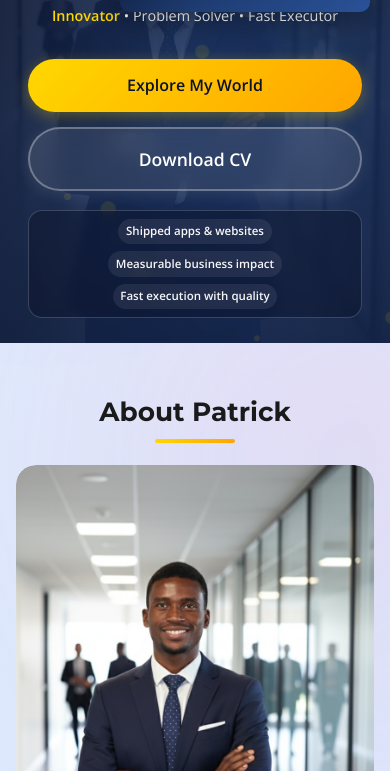
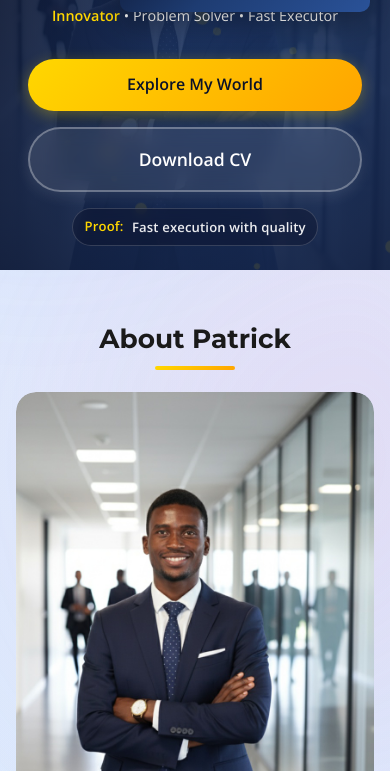
Before and after one commit to Benchog/My-Portfolio, a plain HTML site: page index.html in a window 390 px wide. Shown: the part 197-968 px from the top of the page. Drawn offline with nearby package versions, Linux system fonts and the light colour scheme.

Commit message:
Declutter mobile hero proof strip

```diff
--- a/index.html
+++ b/index.html
@@ -635,6 +635,37 @@
             background: rgba(255, 255, 255, 0.08);
         }
 
+        .proof-rotator {
+            margin-top: 1.05rem;
+            display: none;
+            align-items: center;
+            justify-content: center;
+            gap: 0.5rem;
+            padding: 0.45rem 0.75rem;
+            border-radius: 999px;
+            background: rgba(10, 17, 40, 0.40);
+            border: 1px solid rgba(255, 255, 255, 0.16);
+            backdrop-filter: blur(6px);
+            font-size: 0.82rem;
+            font-weight: 700;
+            letter-spacing: 0.01em;
+            color: rgba(255, 255, 255, 0.94);
+        }
+
+        .proof-rotator strong {
+            color: var(--accent-gold);
+        }
+
+        .proof-rotator .proof-rotator-text {
+            transition: opacity 220ms ease, transform 220ms ease;
+            will-change: opacity, transform;
+        }
+
+        .proof-rotator.is-fading .proof-rotator-text {
+            opacity: 0;
+            transform: translateY(2px);
+        }
+
         .project-impact {
             margin: -0.1rem 0 0.2rem;
             font-size: 0.8rem;
@@ -2145,6 +2176,16 @@
 
             .proof-chip {
                 font-size: 0.72rem;
+            }
+
+            /* De-clutter hero: use a single flowing proof line on mobile */
+            .proof-strip {
+                display: none;
+            }
+
+            .proof-rotator {
+                display: inline-flex;
+                max-width: 100%;
             }
 
             section {
@@ -2475,6 +2516,10 @@
                 <span class="proof-chip">Fast execution with quality</span>
             </div>
 
+            <p class="proof-rotator" id="proofRotator" aria-live="polite">
+                <strong>Proof:</strong> <span class="proof-rotator-text" id="proofRotatorText">Shipped apps &amp; websites</span>
+            </p>
+
         </div>
     </section>
 
@@ -2486,7 +2531,7 @@
                 <img src="1750806398142.jpeg" alt="Benchog Patrick">
             </div>
             <div class="about-text">
-                <p>I am <strong>Patrick Benchog</strong>, a <strong>Mechanical Engineer</strong> based in Techiman, Ghana. I studied Mechanical Engineering at the university, and I design and ship practical apps, websites, and dashboards that solve real operational problems.</p>
+                <p>I am <strong>Patrick Benchog</strong> — a <strong>Mechanical Engineer</strong>, a <strong>tech-forward builder</strong>, and a product-focused executor. I studied Mechanical Engineering at the university, and I design and ship practical apps, websites, and dashboards that solve real operational problems.</p>
                 <p>My focus is simple: identify friction, build fast, and deliver solutions people can actually use. I work across Flutter/Android, web development, analytics dashboards, and AI-assisted product execution.</p>
             </div>
         </div>
@@ -2998,6 +3043,33 @@
                     rotatingElement.style.opacity = '1';
                 }, 300);
             }, 3000);
+        }
+
+        function initProofRotator() {
+            const root = document.getElementById('proofRotator');
+            const textEl = document.getElementById('proofRotatorText');
+            if (!root || !textEl) return;
+
+            const reduceMotion = window.matchMedia && window.matchMedia('(prefers-reduced-motion: reduce)').matches;
+            if (reduceMotion) return;
+
+            const items = [
+                'Shipped apps & websites',
+                'Measurable business impact',
+                'Fast execution with quality'
+            ];
+
+            let idx = 0;
+            const tick = () => {
+                root.classList.add('is-fading');
+                window.setTimeout(() => {
+                    idx = (idx + 1) % items.length;
+                    textEl.textContent = items[idx];
+                    root.classList.remove('is-fading');
+                }, 240);
+            };
+
+            window.setInterval(tick, 3200);
         }
 
         function setTheme(mode) {
@@ -4049,6 +4121,7 @@
 
             createParticles();
             animateRotatingText();
+            initProofRotator();
             loadDarkMode();
             loadColorScheme();
             document.getElementById('themePanelOpen').addEventListener('click', function () {
```
